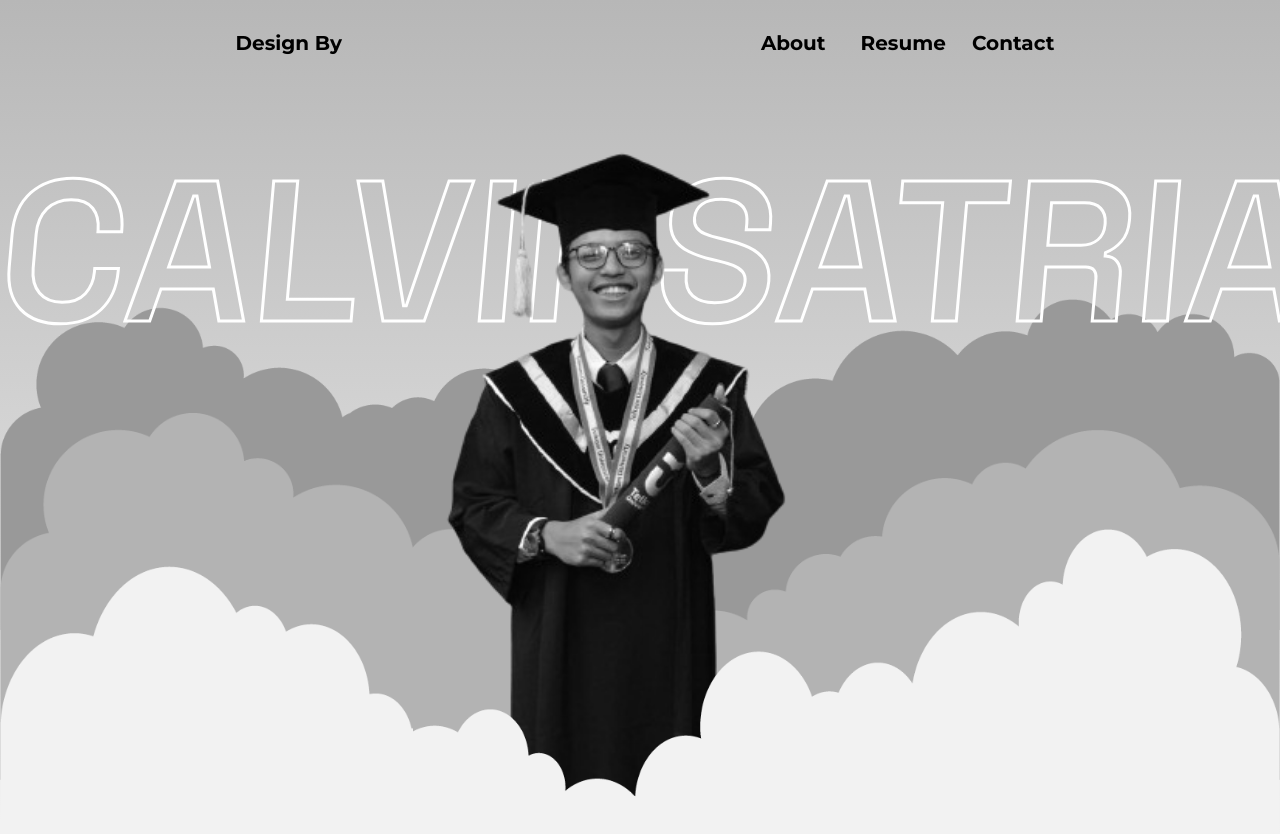
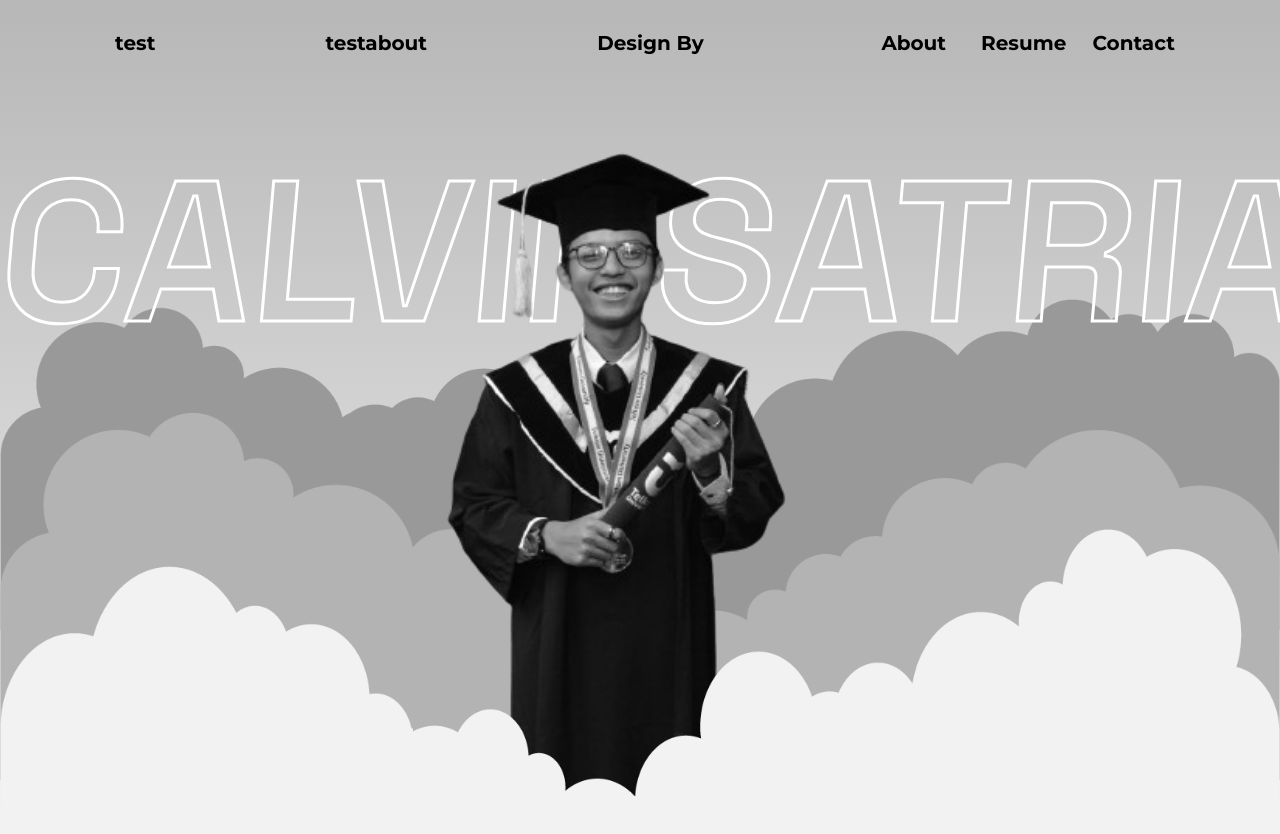
Before and after one commit to Calvin-dph/Profile, a React (Vite) app: page / in a window 1280 px wide. Shown: the top 834 px of the page. Built offline with nearby package versions, Linux system fonts and the light colour scheme.

Commit message:
testlink

```diff
--- a/src/Components/Navbar/Navbar.jsx
+++ b/src/Components/Navbar/Navbar.jsx
@@ -1,9 +1,13 @@
 import GsapMagnetic from '../GsapMagnetic'
 import React from 'react';
+import { NavLink } from 'react-router-dom';
+
 
 function Navbar() {
   return (
     <div className="navbar">
+      <NavLink to="/">test</NavLink>
+      <NavLink to="/about">testabout</NavLink>
       <a href="/"><span className="design-by">Design By </span></a>
       <div className="nav-list">
         <GsapMagnetic>
```
